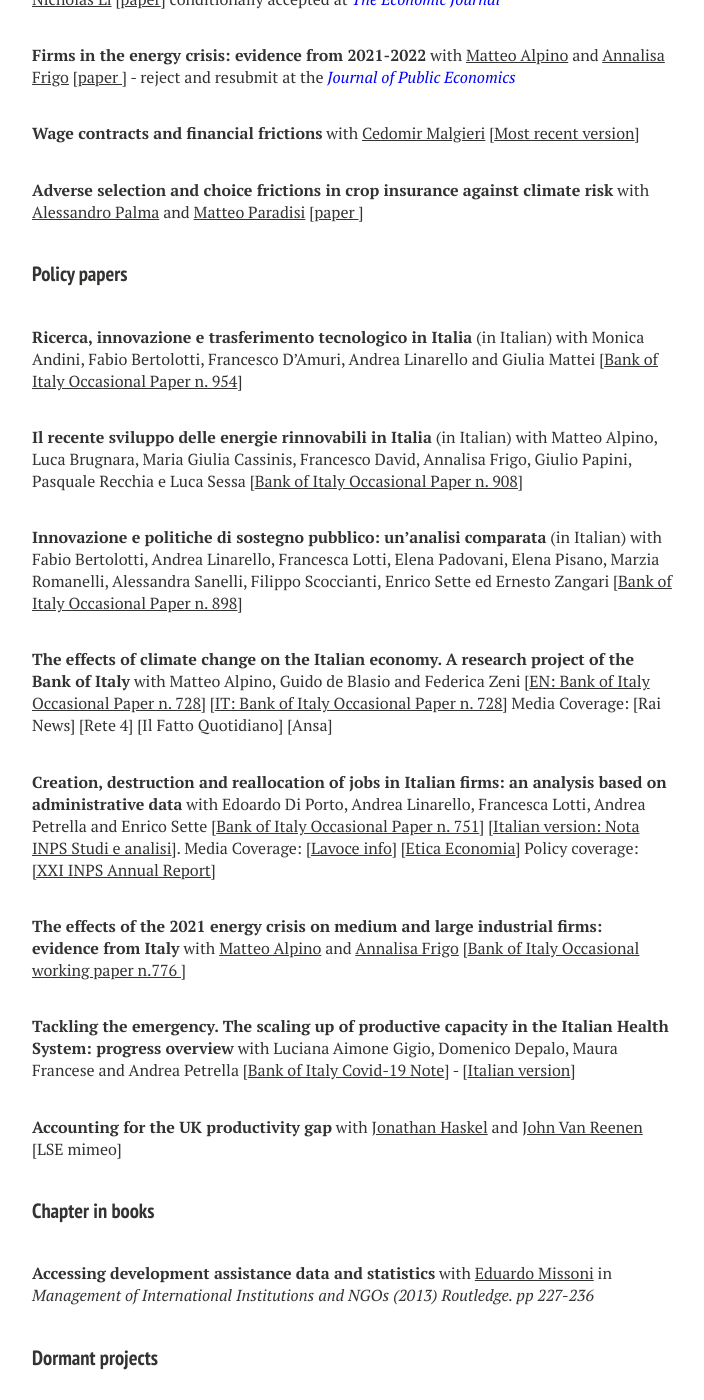
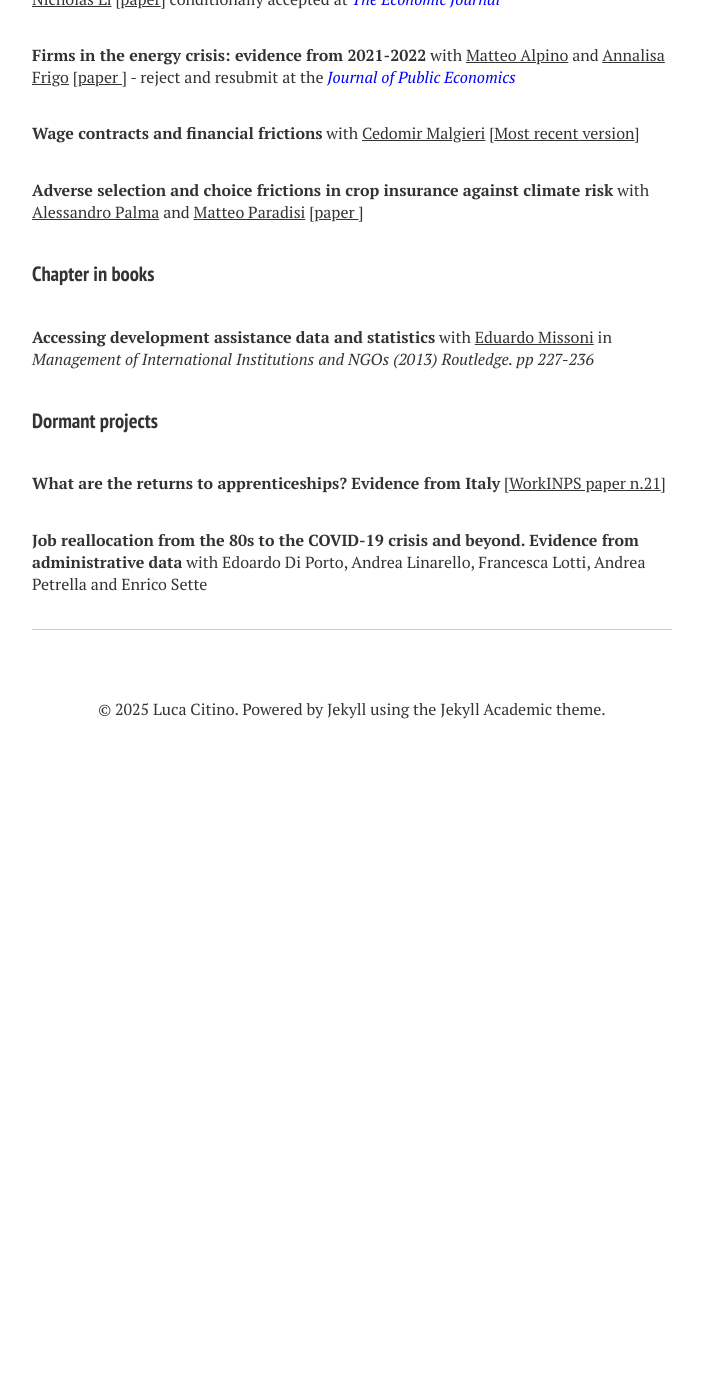
Before and after one commit to luca-citino/luca-citino.github.io, a Jekyll site: the page built from research.md, in a window 1280 px wide and 1400 px high, scrolled down 828 px. Shown: the whole window, without its empty margins (288-992 px from the left). Built offline with Jekyll 4.4.1, drawn with Linux system fonts in a browser that asks for light colours; nearby versions of some CDN libraries; some web fonts are replaced; after the commit the page ends 1596 px from its top, so only the background shows below that.

Commit message:
Update research.md

```diff
--- a/research.md
+++ b/research.md
@@ -29,32 +29,6 @@ title: Research
 **Adverse selection and choice frictions in crop insurance against climate risk** with <a href="https://sites.google.com/view/alessandropalma/home">Alessandro Palma</a> and <a href="https://www.matteoparadisi.com/">Matteo Paradisi</a> [<a href="https://luca-citino.github.io/docs/cpp_aug20204.pdf">paper </a>]
 
 
-
-
-
-
-
-#### Policy papers
-
-**Ricerca, innovazione e trasferimento tecnologico in Italia** (in Italian) with Monica Andini, Fabio Bertolotti, Francesco D’Amuri,
-Andrea Linarello and Giulia Mattei [<a href="https://www.bancaditalia.it/pubblicazioni/qef/2025-0954/QEF_954.pdf">Bank of Italy Occasional Paper n. 954</a>]
-
-**Il recente sviluppo delle energie rinnovabili in Italia** (in Italian) with Matteo Alpino, Luca Brugnara, Maria Giulia Cassinis, Francesco David, Annalisa Frigo, Giulio Papini, Pasquale Recchia e Luca Sessa  [<a href="https://www.bancaditalia.it/pubblicazioni/qef/2025-0908/QEF_908_25.pdf">Bank of Italy Occasional Paper n. 908</a>]
-
-**Innovazione e politiche di sostegno pubblico: un’analisi comparata** (in Italian) with Fabio Bertolotti, Andrea Linarello, Francesca Lotti, Elena Padovani, Elena Pisano, Marzia Romanelli, Alessandra Sanelli, Filippo Scoccianti, Enrico Sette ed Ernesto Zangari [<a href="https://www.bancaditalia.it/pubblicazioni/qef/2024-0898/QEF_898_24.pdf">Bank of Italy Occasional Paper n. 898</a>]
-
-
-**The effects of climate change on the Italian economy. A research project of the Bank of Italy** with Matteo Alpino, Guido de Blasio and Federica Zeni [<a href="https://www.bancaditalia.it/pubblicazioni/qef/2022-0728/QEF_728_22_EN.pdf">EN: Bank of Italy Occasional Paper n. 728</a>] [<a href="https://www.bancaditalia.it/pubblicazioni/qef/2022-0728/index.html">IT: Bank of Italy Occasional Paper n. 728</a>] Media Coverage: [Rai News] [Rete 4] [Il Fatto Quotidiano] [Ansa]
-
-**Creation, destruction and reallocation of jobs in Italian firms: an analysis based on administrative data** with Edoardo Di Porto, Andrea Linarello, Francesca Lotti, Andrea Petrella and Enrico Sette [<a href="https://www.bancaditalia.it/pubblicazioni/qef/2023-0751/QEF_751_23.pdf">Bank of Italy Occasional Paper n. 751</a>] [<a href="https://www.inps.it/docallegatiNP/Mig/Dati_analisi_bilanci/Attivita_ricerca/Studi_e_analisi/2022/nota_BdI_Inps_05_2022.pdf">Italian version: Nota INPS Studi e analisi</a>]. Media Coverage: [<a href="https://www.lavoce.info/archives/97443/cosi-la-pandemia-ha-distrutto-e-creato-lavoro/">Lavoce info</a>] [<a href="https://eticaeconomia.it/leconomia-italiana-e-le-rigidita-che-non-ci-sono-e-non-cerano/">Etica Economia</a>] Policy coverage: <a href="https://www.inps.it/docallegatiNP/Mig/Dati_analisi_bilanci/Rapporti_annuali/XXI_Rapporto_Annuale/XXI_Rapporto_Annuale.pdf">[XXI INPS Annual Report]</a>
-
-**The effects of the 2021 energy crisis on medium and large industrial firms: evidence from Italy** with <a href="https://sites.google.com/site/alpinomtt">Matteo Alpino</a> and <a href="https://annalisafrigo.weebly.com/">Annalisa Frigo</a> [<a href="https://www.bancaditalia.it/pubblicazioni/qef/2023-0776/">Bank of Italy Occasional working paper n.776 </a>]
-
-
-**Tackling the emergency. The scaling up of productive capacity in the Italian Health System: progress overview** with Luciana Aimone Gigio, Domenico Depalo, Maura Francese and Andrea Petrella [<a href="https://www.bancaditalia.it/media/notizie/2020/2020_HealthPolicies_progress_v6_External.pdf?language_id=1">Bank of Italy Covid-19 Note</a>] - [<a href="https://www.bancaditalia.it/media/notizie/2020/2020_HealthPolicies_Progress_v6_ITA_External.pdf">Italian version</a>]
-
-**Accounting for the UK productivity gap** with <a href="https://www.imperial.ac.uk/people/j.haskel">Jonathan Haskel</a> and <a href="https://mitmgmtfaculty.mit.edu/jvanreenen/">John Van Reenen</a> [LSE mimeo]
-
 #### Chapter in books
 **Accessing development assistance data and statistics** with <a href="http://eduardomissoni.info/?lang=en">Eduardo Missoni</a> in <i>Management of International Institutions and NGOs (2013) Routledge. pp 227-236</i>
 
```
